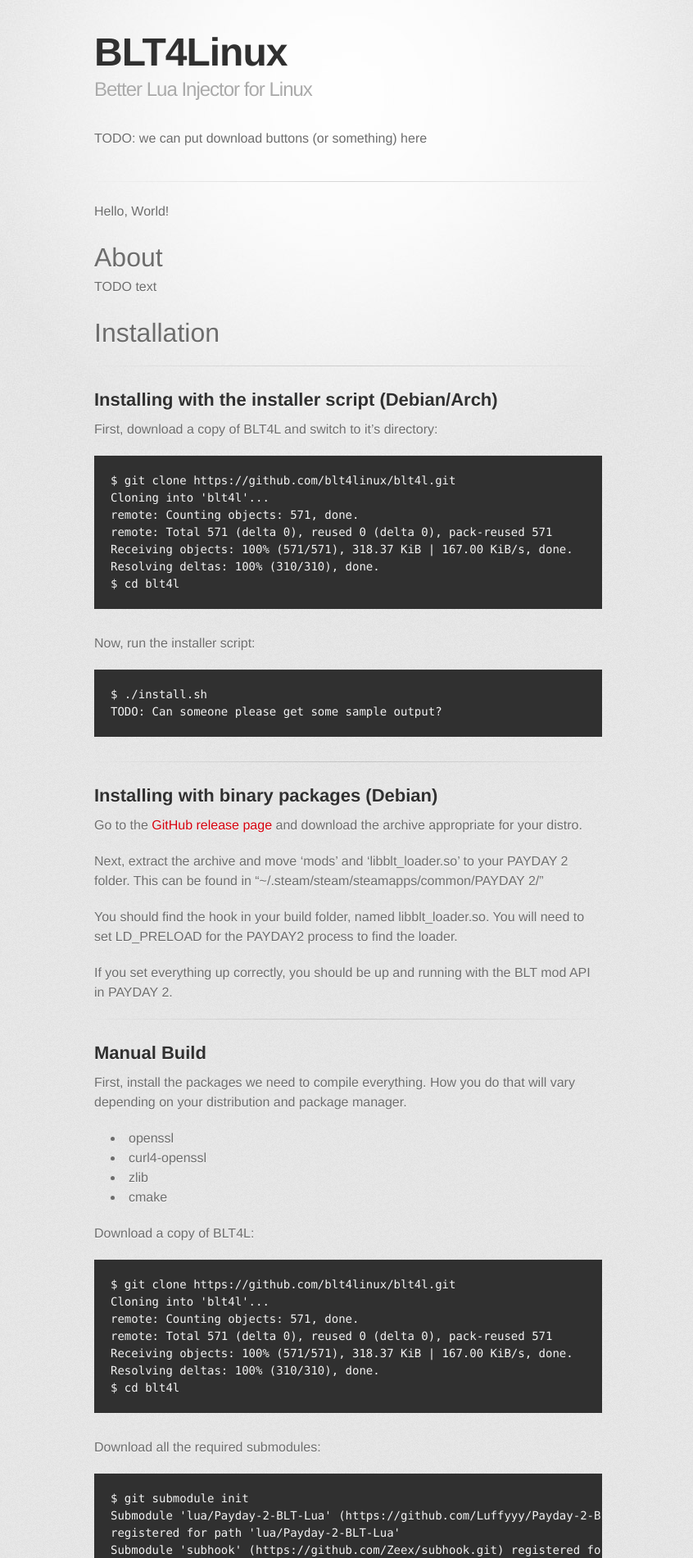
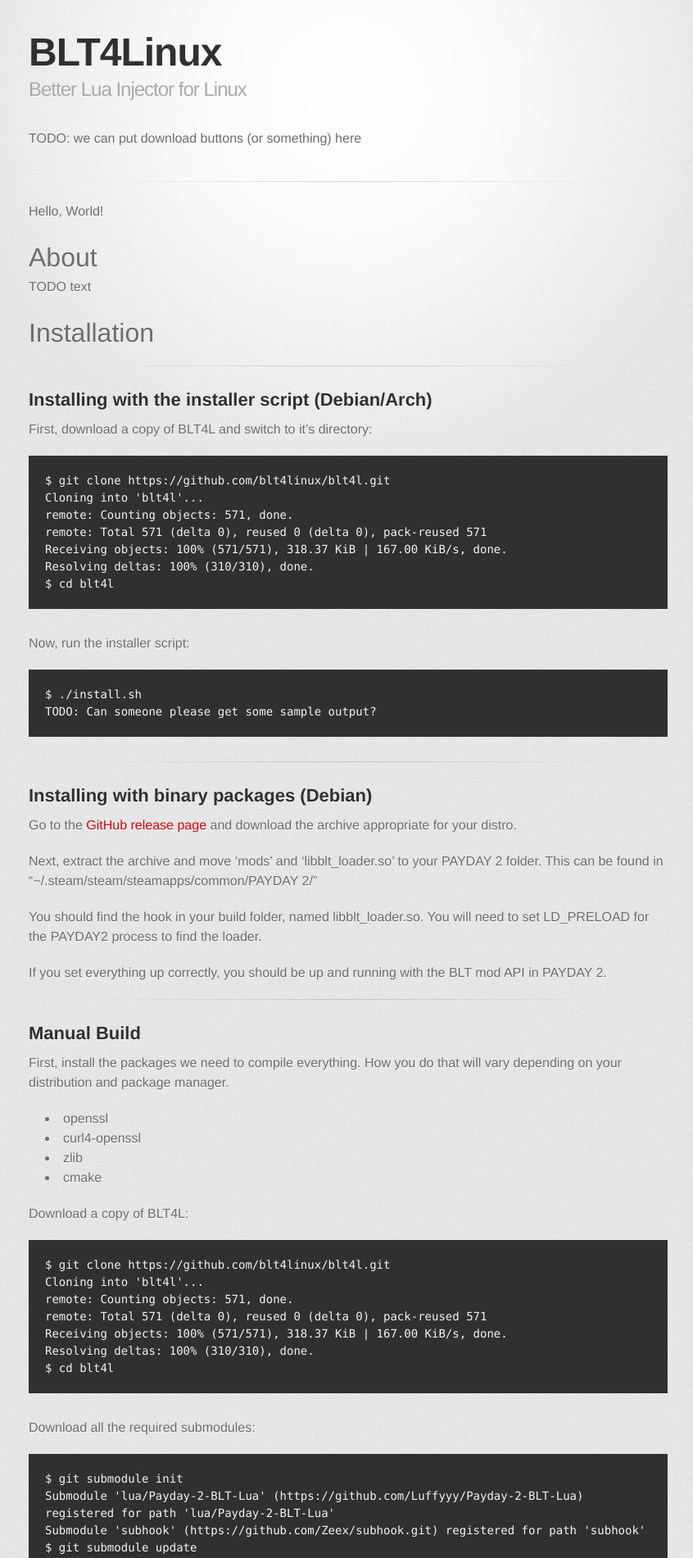
Before and after one commit to blt4linux/blt4linux.info, a Jekyll site: the page built from index.md, in a window 1280 px wide. Shown: the top 1901 px of the page at 82% size, without its empty margins (215-1061 px from the left). Built offline with Jekyll 4.4.1, drawn with Linux system fonts in a browser that asks for light colours; some web fonts are replaced.

Commit message:
Make the page body wider

```diff
--- a/_sass/jekyll-theme-tactile.scss
+++ b/_sass/jekyll-theme-tactile.scss
@@ -92,7 +92,7 @@
 }
 
 .inner {
-  width: 620px;
+  width: 780px;
   margin: 0 auto;
 }
 
```
